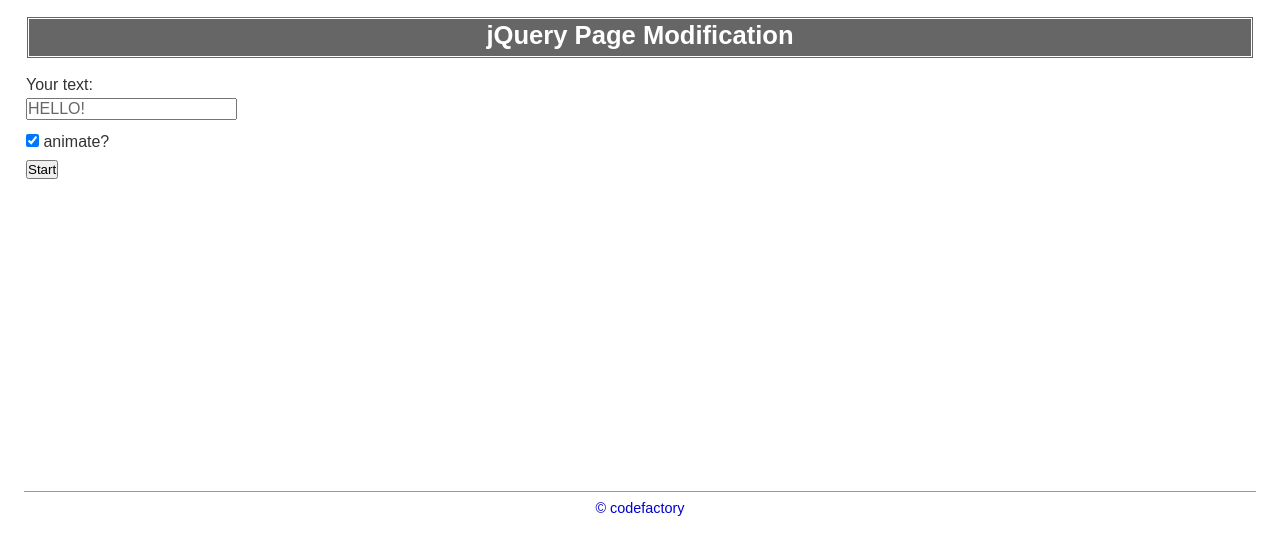
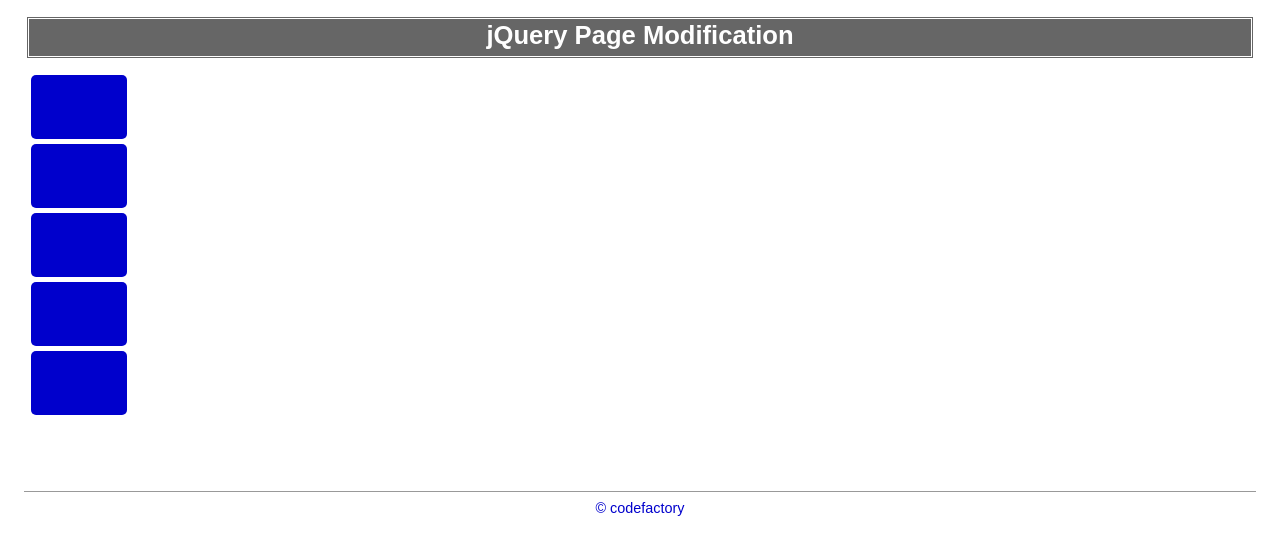
Before and after one commit to ArijanMA/LMSCF-JQuery-DAY01-Arijan-Kajeen-Farzaneh-Sepide, a plain HTML site: page intermediate1/exercise.html in a window 1280 px wide. Drawn offline with nearby package versions, Linux system fonts and the light colour scheme.

Commit message:
advanced

```diff
--- a/intermediate1/exercise.html
+++ b/intermediate1/exercise.html
@@ -6,6 +6,19 @@
 	<link rel="stylesheet" href="styles.css" />
 
 	<script src="https://ajax.googleapis.com/ajax/libs/jquery/3.1.1/jquery.min.js"></script>
+	<script>
+		$(document).ready(function(){
+			$("#myform").remove();
+			$("article").append("<div></div>");
+			$("article").append("<div></div>");
+			$("article").append("<div></div>");
+			$("article").append("<div></div>");
+			$("article").append("<div></div>");
+			$("input").val("search for");
+			$("div").addClass("box");
+			$("a").attr("href", "http://www.codefactory.wien/");
+		});
+	</script>
 </head>
 <body>
 
```
